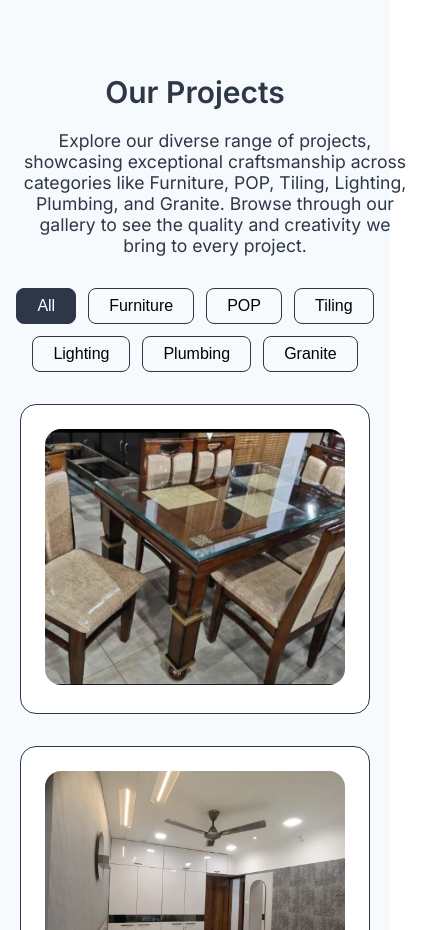
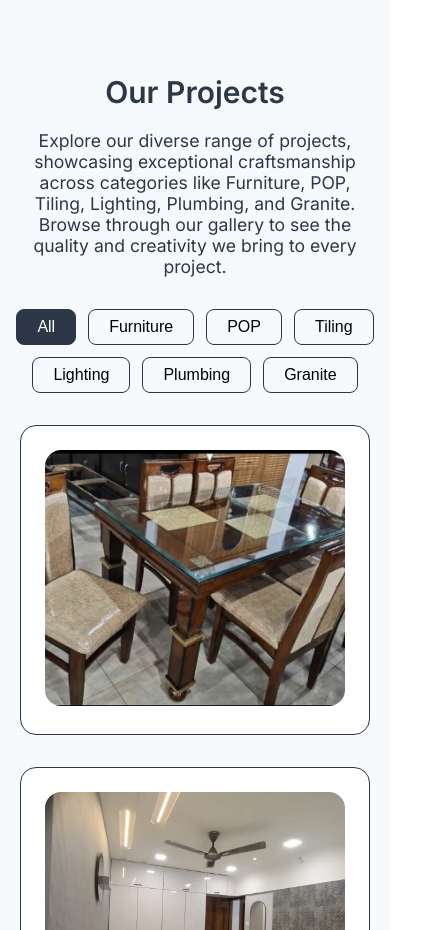
Before and after one commit to pawantech12/civil-contractor-omprakashkumavat, a React (Vite) app: page / in a window 390 px wide. Shown: the part 4720-5650 px from the top of the page, 430 px wide, since content can reach past the window. Built offline with nearby package versions, Linux system fonts and the light colour scheme.

Commit message:
added custom css

```diff
--- a/src/index.css
+++ b/src/index.css
@@ -549,7 +549,7 @@ h2 {
 
 @media (max-width: 640px) {
   .gallery-section p {
-    width: 100%;
+    width: fit-content;
   }
   .gallery-section .projects {
     grid-template-columns: repeat(1, 1fr) !important;
@@ -597,7 +597,6 @@ h2 {
 .contact-input,
 .contact-textarea,
 .contact-button {
-  width: 100%;
   padding: 1rem;
   border: 1px solid #e2e8f0;
   font-size: 1rem;
```
